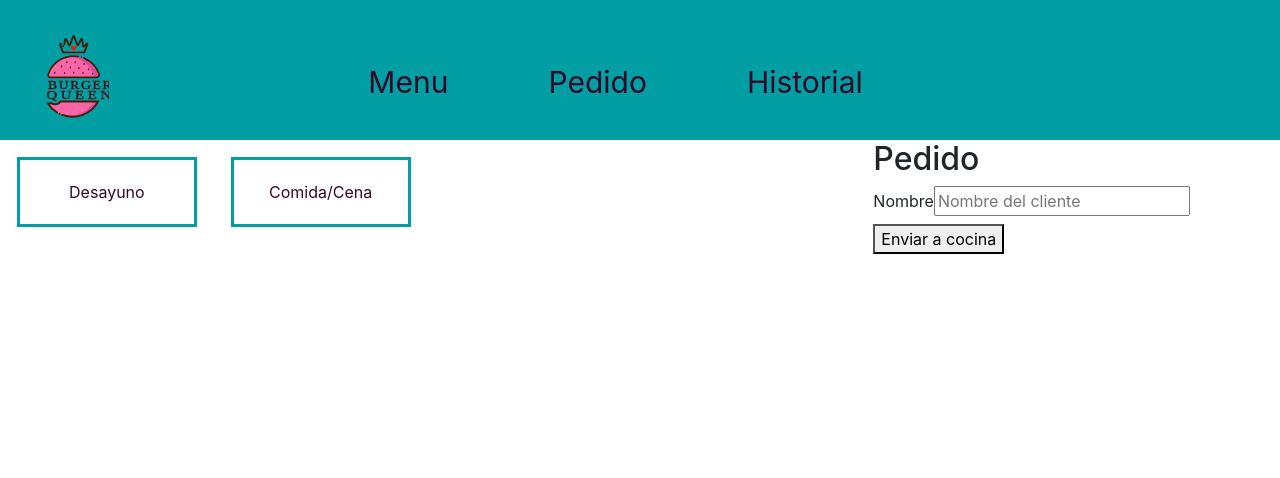
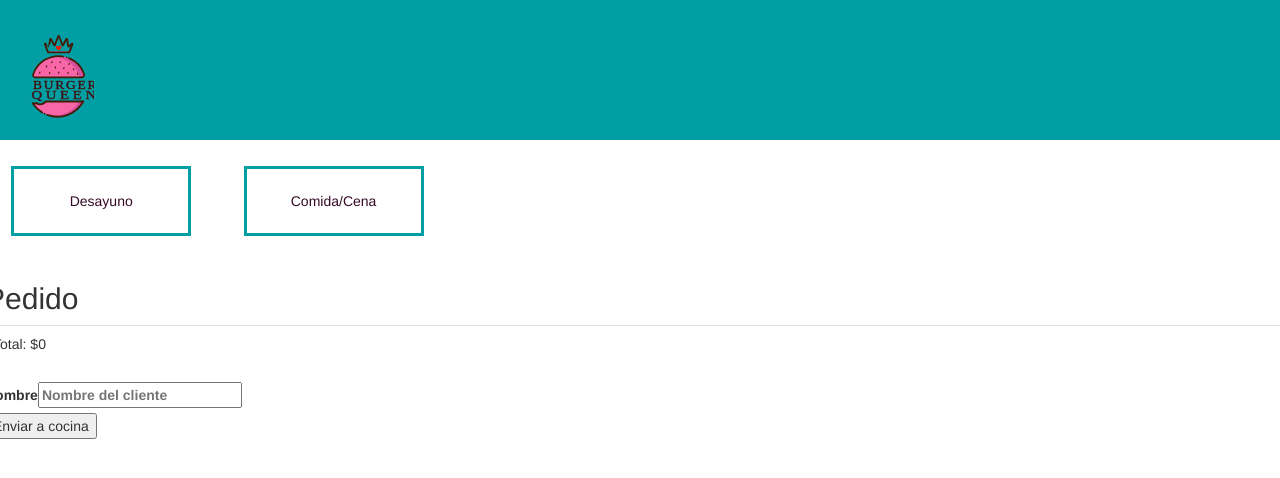
Before and after one commit to TaphieM/SCL008-BurgerQueen, a React (Create React App) app: page / in a window 1280 px wide. Shown: the top 478 px of the page. Built offline with nearby package versions, Linux system fonts and the light colour scheme.

Commit message:
se muestra un div en el template CheckOrder pero hay problemas para mostrar la información del producto

```diff
--- a/package.json
+++ b/package.json
@@ -3,11 +3,12 @@
   "version": "0.1.0",
   "private": true,
   "dependencies": {
-    "bootstrap": "^4.3.1",
+    "bootstrap": "^3.4.1",
     "enzyme": "^3.9.0",
     "enzyme-adapter-react-16": "^1.13.2",
     "gh-pages": "^2.0.1",
     "react": "^16.8.6",
+    "react-bootstrap": "^1.0.0-beta.9",
     "react-dom": "^16.8.6",
     "react-redux": "^7.0.3",
     "react-scripts": "3.0.0",
--- a/src/actions/index.js
+++ b/src/actions/index.js
@@ -1,9 +1,9 @@
 // Para unir todas las acciones de la aplicación.
 
 
-import waiter from './waiter';
+import addItemtoOrder from './waiter';
 
 
 export default {
-  waiter,
+  addItemtoOrder,
 };
--- a/src/components/Take_order/LunchItems.js
+++ b/src/components/Take_order/LunchItems.js
@@ -59,7 +59,7 @@ const mapStateToProps = (state) =>{
 
 const mapDispatchToProps = (dispatch) => {
   return {
-    add : addItemtoOrder(dispatch),
+    add: addItemtoOrder(dispatch),
   }
 }
 
--- a/src/components/Take_order/OrderCheck.js
+++ b/src/components/Take_order/OrderCheck.js
@@ -1,20 +1,25 @@
 import React from 'react';
 import { connect } from 'react-redux';
+import { Table } from 'react-bootstrap';
+
 
 class OrderCheck extends React.Component {
+
     state = {
       clientName: '', // Inicializamos el estado para que no salga error de cambio de controlado a no controlado
+
     };
 
-  handleChange = e =>{
-    // console.log({
-    // name: e.target.name,
-    //   value: e.target.value,
-    // });
-    this.setState({
-      [e.target.name]:e.target.value     // para que generalice el nombre donde guarda el valor
-    })
-  };
+
+  //  handleChange = e =>{
+  //   // console.log({
+  //   // name: e.target.name,
+  //   //   value: e.target.value,
+  //   // });
+  //   this.setState({
+  //     [e.target.name]:e.target.value     // para que generalice el nombre donde guarda el valor
+    //  })
+  // };
 
    handleClick = e => {
      console.log("Button was clicked");
@@ -25,7 +30,24 @@ class OrderCheck extends React.Component {
      return (
       <element>
         <h2>Pedido</h2>
-        <div id="confirmOrder" />
+        <Table>
+          <tbody>
+            {this.props.order.order.map(item =>
+              <tr>
+                <td>{item.name}</td>
+                <td className="text-right">${item.price}</td>
+              </tr>
+            )}
+          </tbody>
+          <tfoot>
+            <tr>
+              <td colSpan="4">
+                Total: $
+                {this.props.order.order.reduce((sum, item) => sum + item.price, 0)}
+              </td>
+            </tr>
+          </tfoot>
+        </Table>
         <form>
           <label htmlFor="name">
             Nombre
@@ -38,7 +60,7 @@ class OrderCheck extends React.Component {
   }
 }
 
-const mapStateToProps = (state) =>{
+const mapStateToProps = (state) => {
   return {
     ...state,
   };
```
Also changed, not shown: src/reducers/index.js (+4 -4 lines), 1 other file (tests, documents, lock files or other folders). Lines whose indentation alone changed are shown as unchanged.
